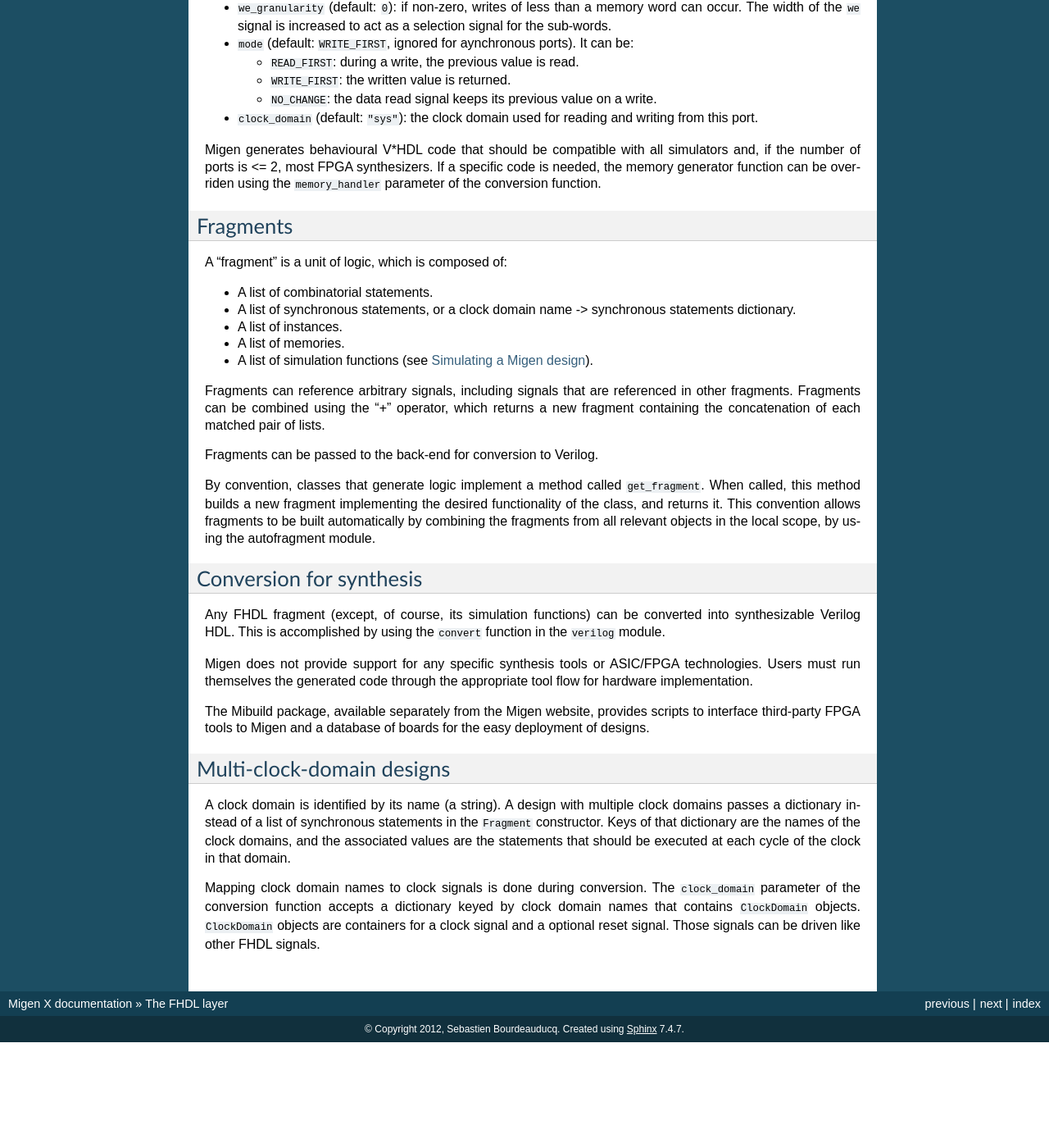
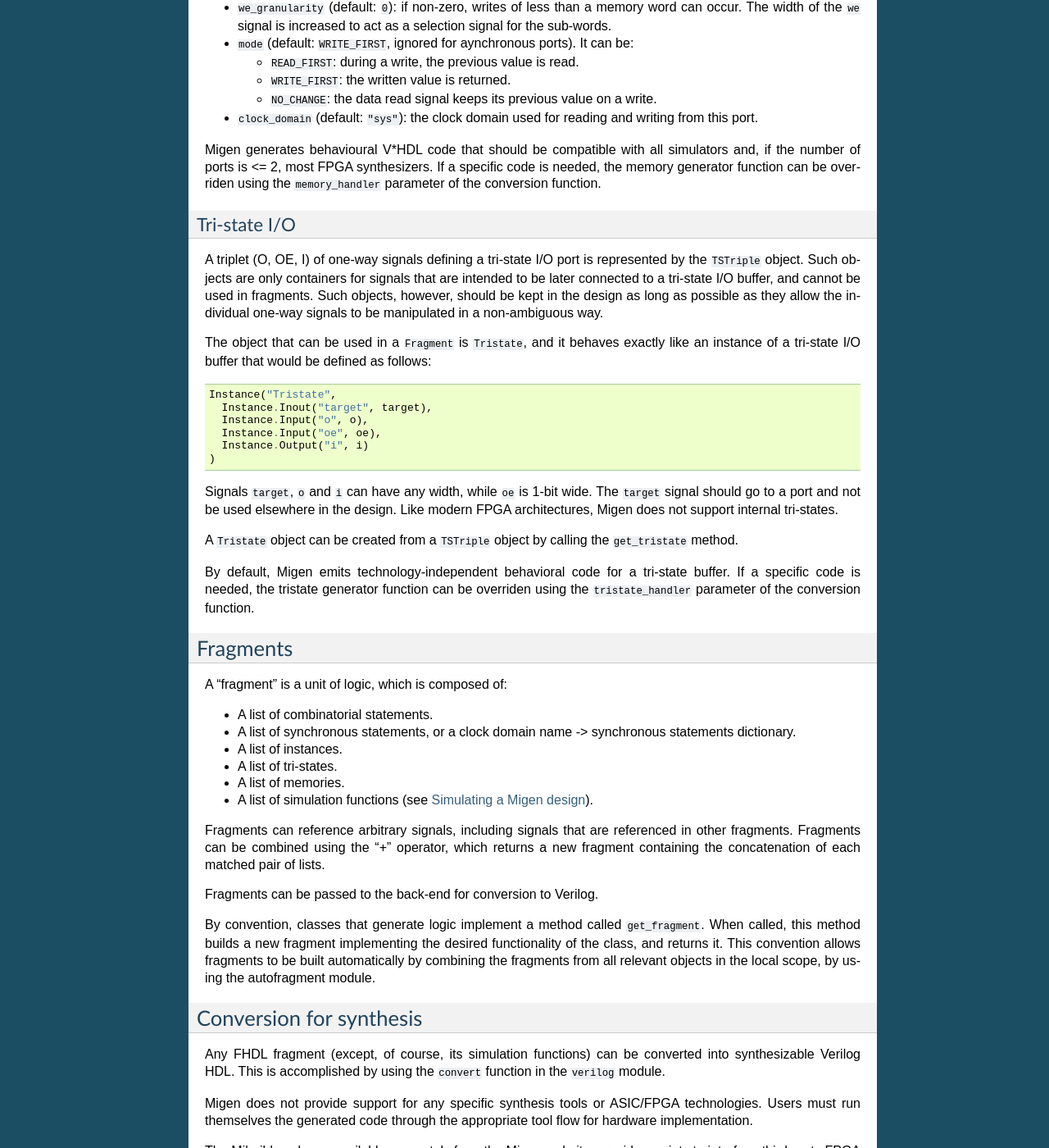
Before and after one commit to enjoy-digital/litex, a Sphinx documentation site: the page built from doc/fhdl.rst, in a window 1280 px wide and 1400 px high, scrolled down 4762 px. Shown: the whole window at 82% size. Built offline with Sphinx 7.4.7, drawn with Linux system fonts in a browser that asks for light colours; formulas are drawn with MathJax 3; before the commit the page ends 6033 px from its top, so only the background shows below that.

Commit message:
doc: tristates

```diff
--- a/doc/fhdl.rst
+++ b/doc/fhdl.rst
@@ -180,6 +180,25 @@ Options to ``get_port`` are:
 
 Migen generates behavioural V*HDL code that should be compatible with all simulators and, if the number of ports is <= 2, most FPGA synthesizers. If a specific code is needed, the memory generator function can be overriden using the ``memory_handler`` parameter of the conversion function.
 
+Tri-state I/O
+=============
+A triplet (O, OE, I) of one-way signals defining a tri-state I/O port is represented by the ``TSTriple`` object. Such objects are only containers for signals that are intended to be later connected to a tri-state I/O buffer, and cannot be used in fragments. Such objects, however, should be kept in the design as long as possible as they allow the individual one-way signals to be manipulated in a non-ambiguous way.
+
+The object that can be used in a ``Fragment`` is ``Tristate``, and it behaves exactly like an instance of a tri-state I/O buffer that would be defined as follows: ::
+
+  Instance("Tristate",
+    Instance.Inout("target", target),
+    Instance.Input("o", o),
+    Instance.Input("oe", oe),
+    Instance.Output("i", i)
+  )
+
+Signals ``target``, ``o`` and ``i`` can have any width, while ``oe`` is 1-bit wide. The ``target`` signal should go to a port and not be used elsewhere in the design. Like modern FPGA architectures, Migen does not support internal tri-states.
+
+A ``Tristate`` object can be created from a ``TSTriple`` object by calling the ``get_tristate`` method.
+
+By default, Migen emits technology-independent behavioral code for a tri-state buffer. If a specific code is needed, the tristate generator function can be overriden using the ``tristate_handler`` parameter of the conversion function.
+
 Fragments
 *********
 A "fragment" is a unit of logic, which is composed of:
@@ -187,6 +206,7 @@ A "fragment" is a unit of logic, which is composed of:
 * A list of combinatorial statements.
 * A list of synchronous statements, or a clock domain name -> synchronous statements dictionary.
 * A list of instances.
+* A list of tri-states.
 * A list of memories.
 * A list of simulation functions (see :ref:`simulating`).
 
```
